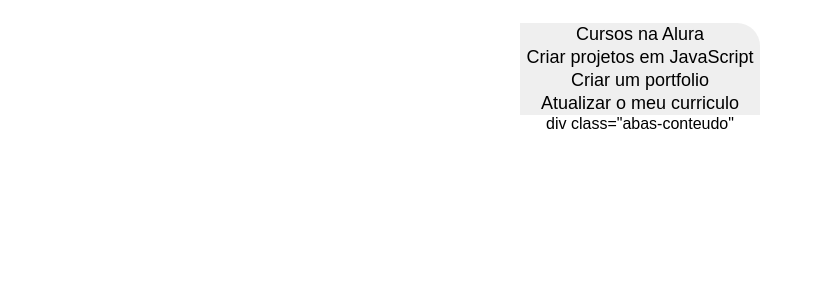
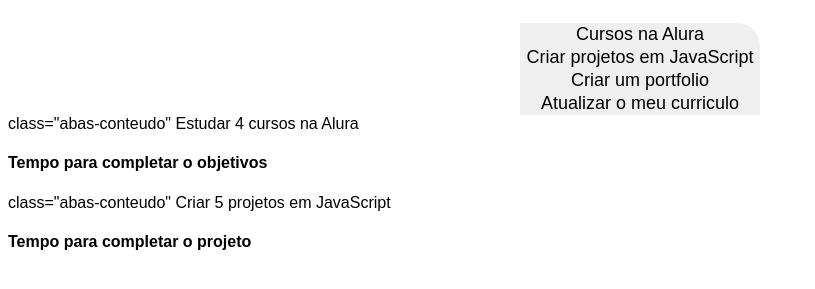
Before and after one commit to tatuxr/metas, a plain HTML site: page index.html in a window 1280 px wide. Shown: the part 75-364 px from the top of the page, without its empty margins (0-815 px from the left). Drawn offline with Linux system fonts and the light colour scheme.

Commit message:
metas atingidas

```diff
--- a/index.html
+++ b/index.html
@@ -15,11 +15,17 @@
         <button class="botao ativo">Criar um portfolio</button>
         <button class="botao ativo">Atualizar o meu curriculo</button>
     </div>
+    </section>
     <div class="abas-textos">
-    </div>div class="abas-conteudo"</div>
-        <h3."aba-conteudo-titulo-principal"></h3.>
+    </div> class="abas-conteudo"</div>
+        <h3."aba-conteudo-titulo-principal">Estudar 4 cursos na Alura</h3.>
+        <h4 class="aba-conteudo-titulo-secundario">Tempo para completar o objetivos</h4>
+        <div class="abas-textos">
+        </div> class="abas-conteudo"</div>
+            <h3."aba-conteudo-titulo-principal">Criar 5 projetos em JavaScript</h3.>
+            <h4 class="aba-conteudo-titulo-secundario">Tempo para completar o projeto</h4>
+            <div class="abas-textos"
     </div>
-</section>
     <script src="main.js"></script>
 </body>
 </html>
```
